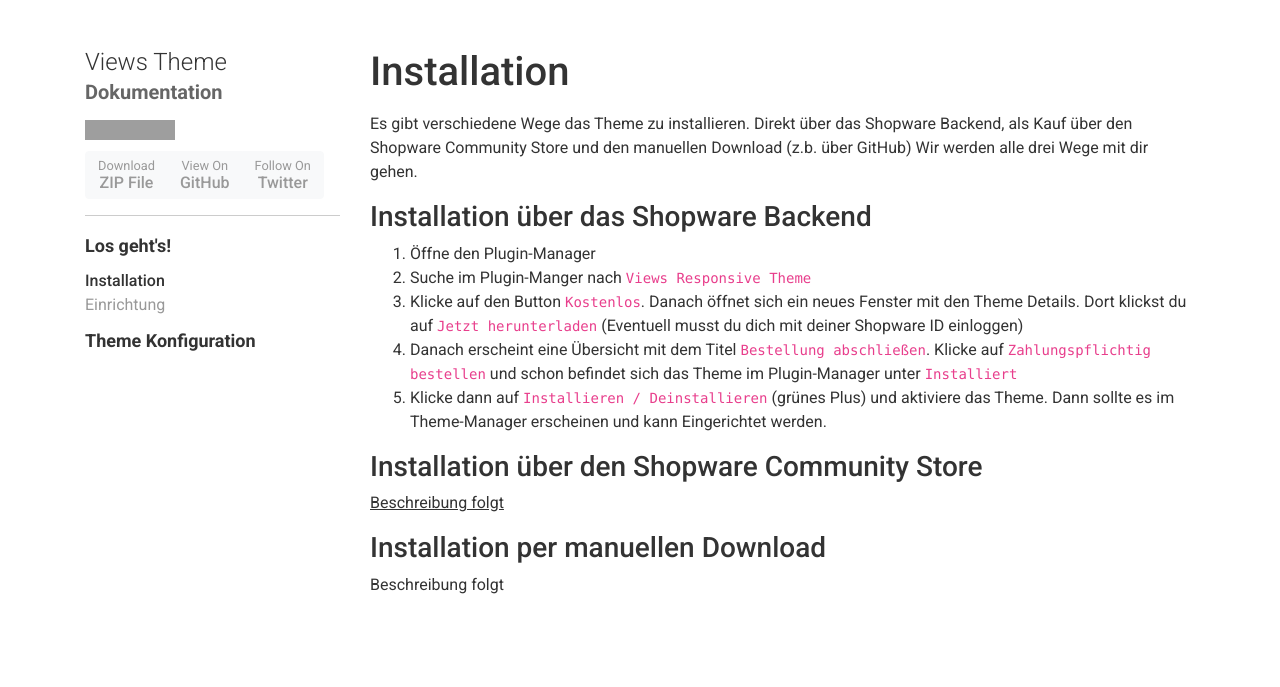
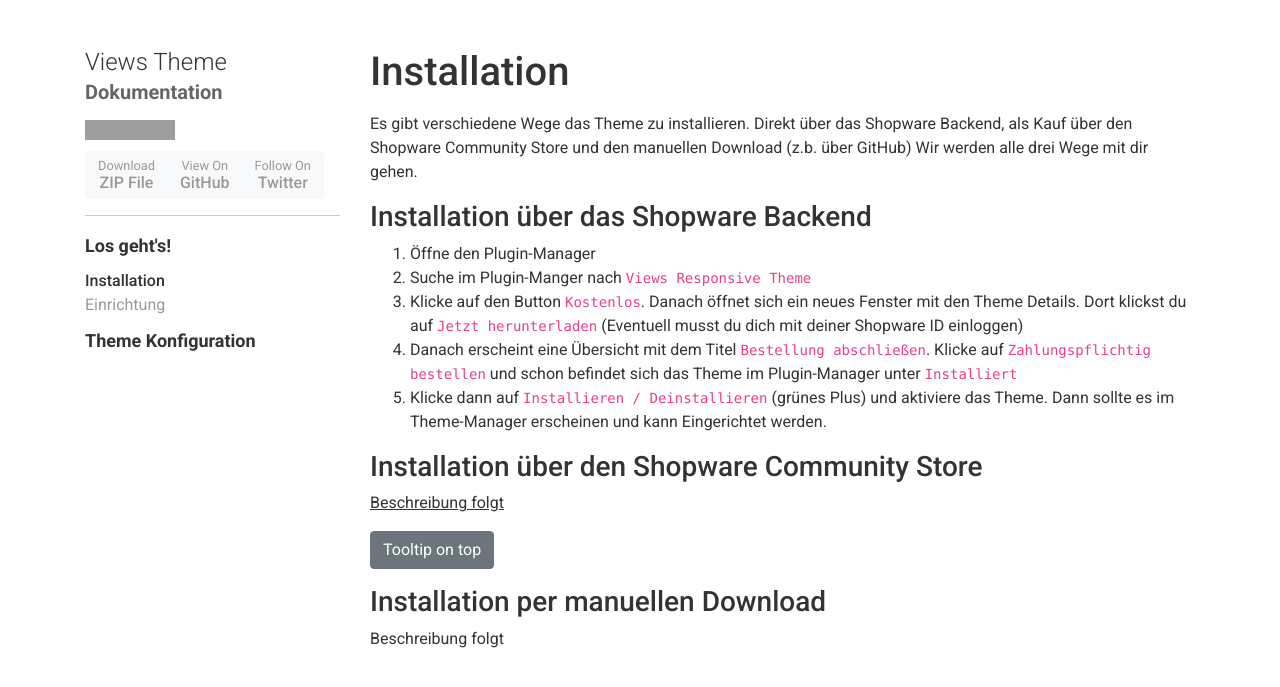
Before and after one commit to Blur-Creative/theme-views, a Jekyll site: the page built from de/los-gehts/installation.md, in a window 1280 px wide. Shown: the top 687 px of the page. Built offline with Jekyll 4.4.1, drawn with Linux system fonts in a browser that asks for light colours; nearby versions of some CDN libraries; grey boxes are pictures that could not be loaded.

Commit message:
bootstrap JS component test

```diff
--- a/de/los-gehts/installation.md
+++ b/de/los-gehts/installation.md
@@ -19,6 +19,10 @@ Wir werden alle drei Wege mit dir gehen.
 
 <u>Beschreibung folgt</u>
 
+<button type="button" class="btn btn-secondary" data-toggle="tooltip" data-placement="top" title="Tooltip on top">
+  Tooltip on top
+</button>
+
 ### Installation per manuellen Download
 
 Beschreibung folgt
```
